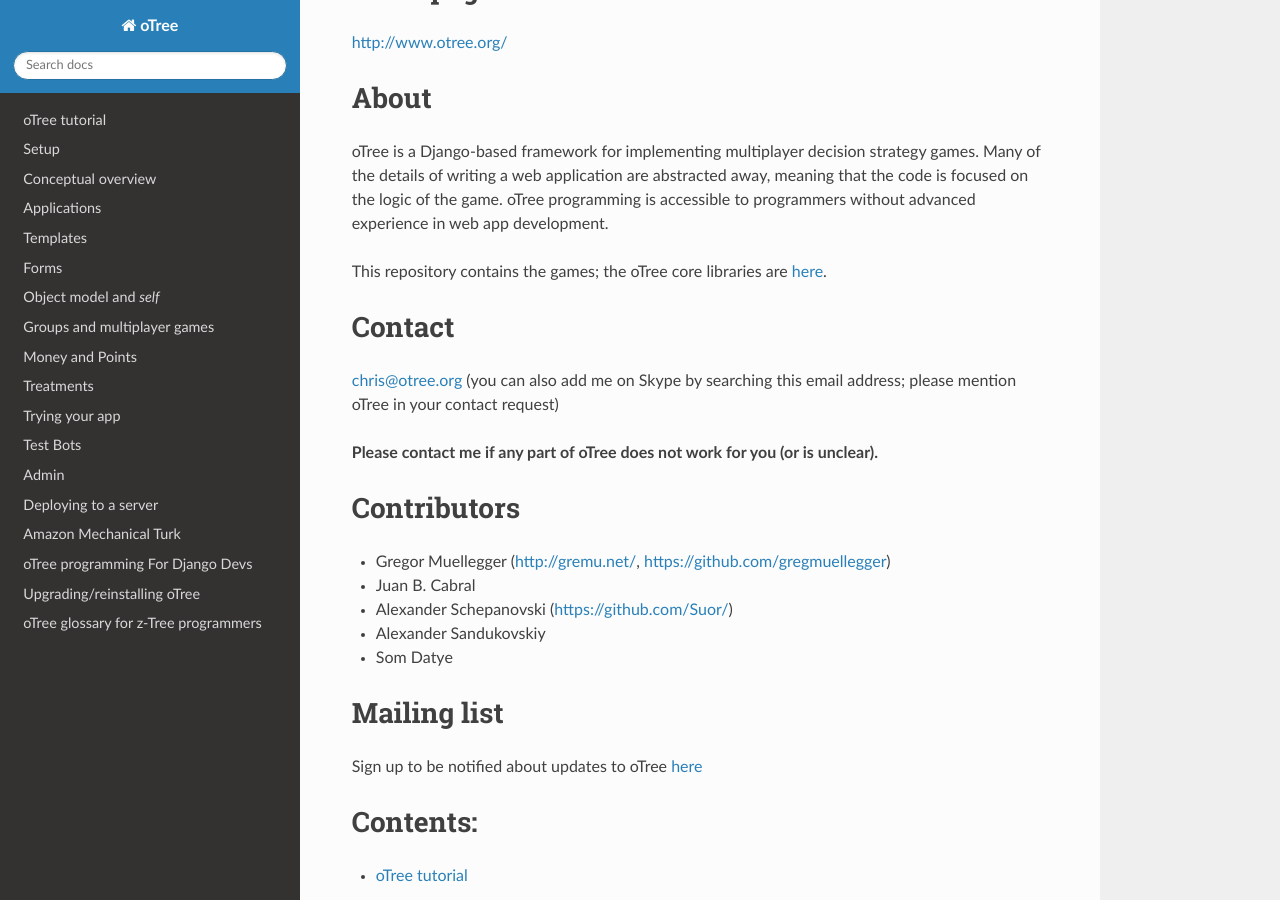
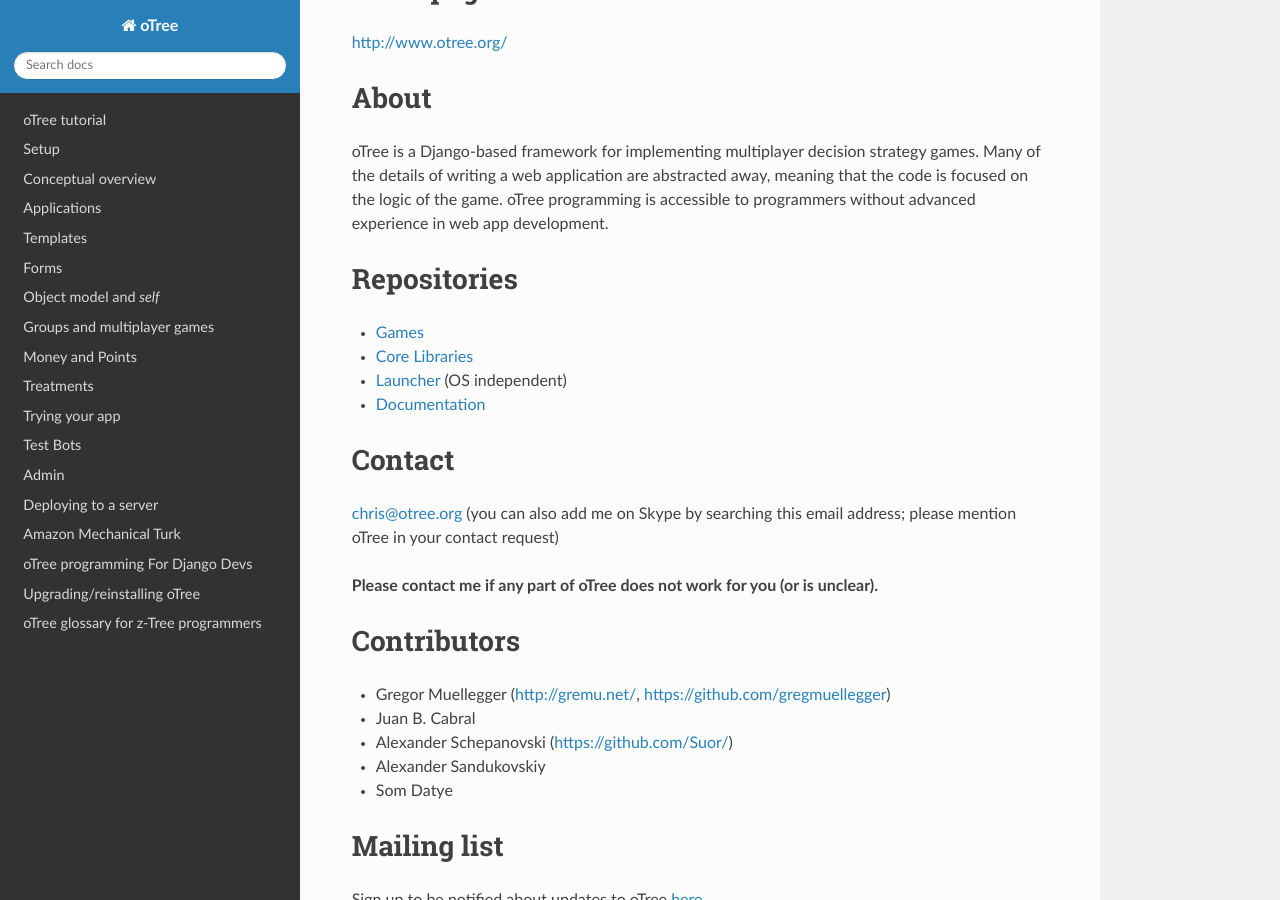
Before and after one commit to oTree-org/otree-docs, a Sphinx documentation site: the page built from source/index.rst, in a window 1280 px wide and 900 px high, scrolled down 645 px. Built offline with Sphinx 7.4.7 and the Read the Docs theme 2.0.0, drawn with Linux system fonts in a browser that asks for light colours; the version number could not be read and is left out.

Commit message:
added link to repos

```diff
--- a/source/index.rst
+++ b/source/index.rst
@@ -35,8 +35,14 @@
 game. oTree programming is accessible to programmers without advanced
 experience in web app development.
 
-This repository contains the games; the oTree core libraries are
-`here <https://github.com/oTree-org/otree-core>`__.
+
+Repositories
+------------
+
+-   `Games <https://github.com/oTree-org/oTree/>`_
+-   `Core Libraries <https://github.com/oTree-org/otree-core>`_
+-   `Launcher <https://github.com/oTree-org/otree-launcher>`_ (OS independent)
+-   `Documentation <https://github.com/oTree-org/otree-docs>`_
 
 
 Contact
```
